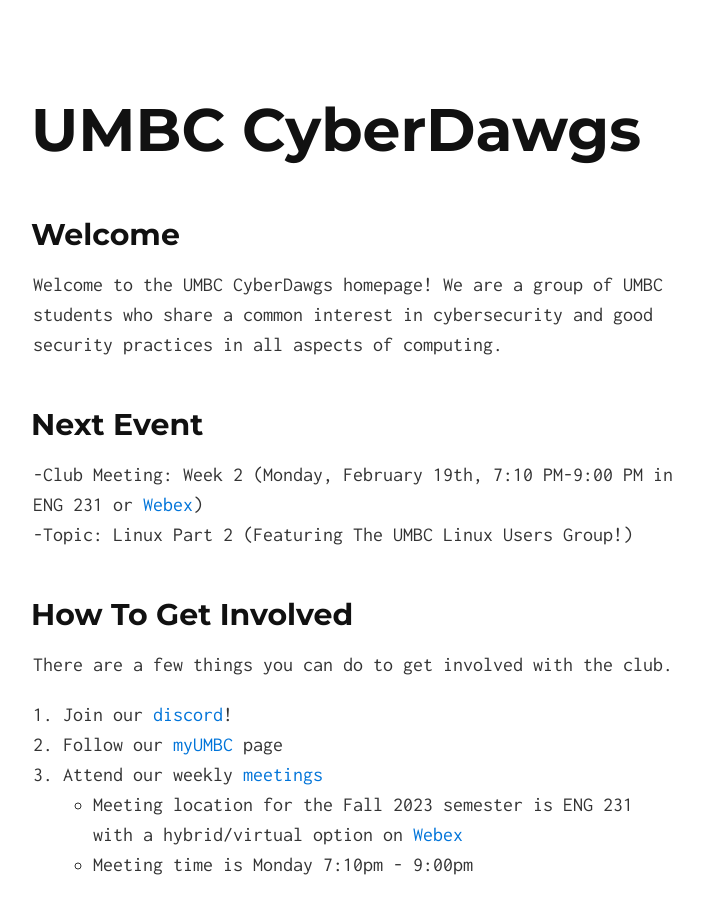
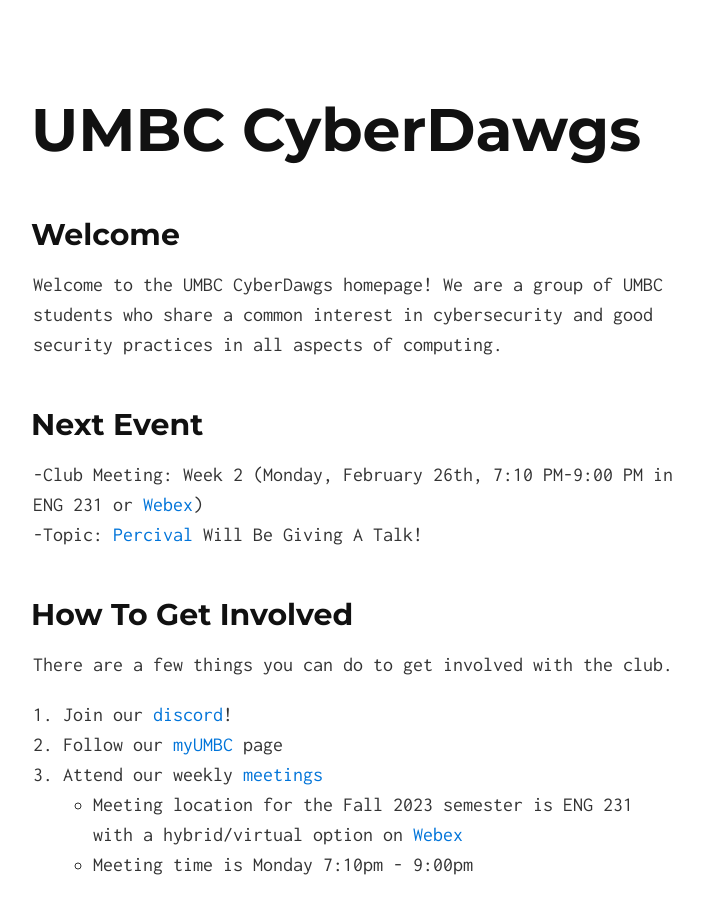
Before and after one commit to UMBCCyberDawgs/umbccyberdawgs.github.io, a Jekyll site: the page built from index.md, in a window 1280 px wide and 900 px high. Shown: the whole window, without its empty margins (287-990 px from the left). Built offline with Jekyll 4.4.1, drawn with Linux system fonts in a browser that asks for light colours; our own code applies the rules of GitHub Pages for plain Markdown files.

Commit message:
feb26th meeting

```diff
--- a/index.md
+++ b/index.md
@@ -8,8 +8,8 @@ share a common interest in cybersecurity and good security practices in all aspe
 
 ## Next Event
 
--Club Meeting: Week 2 (Monday, February 19th, 7:10 PM-9:00 PM in ENG 231 or [Webex](https://umbc.webex.com/meet/CyberDawgs))<br>
--Topic: Linux Part 2 (Featuring The UMBC Linux Users Group!)
+-Club Meeting: Week 2 (Monday, February 26th, 7:10 PM-9:00 PM in ENG 231 or [Webex](https://umbc.webex.com/meet/CyberDawgs))<br>
+-Topic: [Percival](percivaleng.com) Will Be Giving A Talk!
 
 ## How To Get Involved
 
```
